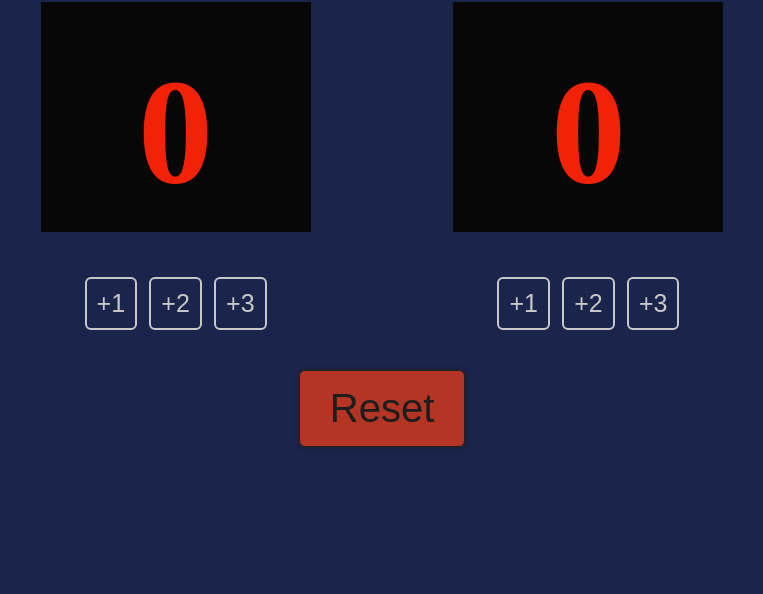
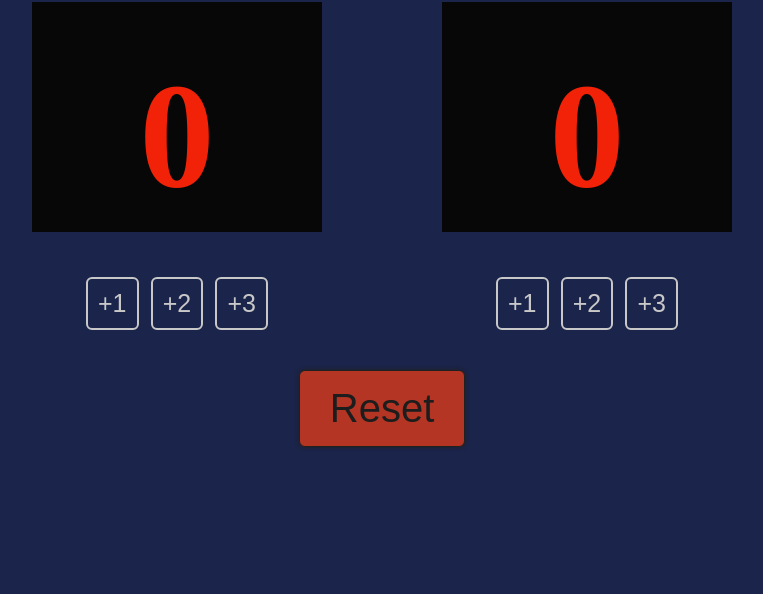
Before and after one commit to NovaCX23/Basketball-Scoreboard, a plain HTML site: page index.html in a window 1280 px wide. Shown: the part 206-800 px from the top of the page, without its empty margins (258-1021 px from the left). Drawn offline with Linux system fonts and the light colour scheme; a web font is replaced by a local one.

Commit message:
i guess it s a bit better , some things remain annoying like the number shifting

```diff
--- a/index.css
+++ b/index.css
@@ -15,14 +15,14 @@ body{
 .scoreboard {
     display: flex;
     flex-direction: row;
-    justify-content: space-between;
+    justify-content: center;
     align-items: center;
     margin: 40px auto;
     max-width: 800px;
     width: 90%;
-    padding: 0 40px;
-    gap: 2vw;
+    gap: 20px;
 }
+
 
 .Home, .Away {
     display: flex;
@@ -36,16 +36,28 @@ body{
     color: #f3f2f2;
     text-shadow: 0px 0px 6px rgba(0, 0, 0, 0.5);
 }
-.count{
+
+.count {
     font-family: 'Cursed Timer ULiL';
     font-size: 300%;
     margin-top: 0px;
     margin-bottom: 30px;
-    color:rgb(241, 34, 7);
+
+    color: rgb(241, 34, 7);
     background: rgb(7, 7, 7);
-    width: 1.8em;
-    height: 1.2em;
-    padding: 44px 0px 6px 0px;
+
+    min-width: 1.8em;
+    min-height: 1.2em;
+    max-width: 100%;
+    padding: 44px 10px 6px 10px;
+
+    /* center the text inside the div */
+    display: flex;
+    justify-content: center;
+    align-items: center;
+
+    /* prevent overflow */
+    overflow: hidden;
 }
 
 .score-btns button {
--- a/index.js
+++ b/index.js
@@ -8,6 +8,11 @@ let awayScore = 0;
 function updateScore() {
     home.textContent = homeScore;
     away.textContent = awayScore;
+}
+function resetScores() {
+    homeScore = 0;
+    awayScore = 0;
+    updateScore();
 }
 
 document.querySelectorAll(".Home .score-btns button").forEach(btn => {
@@ -27,7 +32,5 @@ document.querySelectorAll(".Away .score-btns button").forEach(btn => {
 });
 
 resetBtn.addEventListener("click", () => {
-    homeScore = 0;
-    awayScore = 0;
-    updateScore();
+    resetScores();
 });
```
